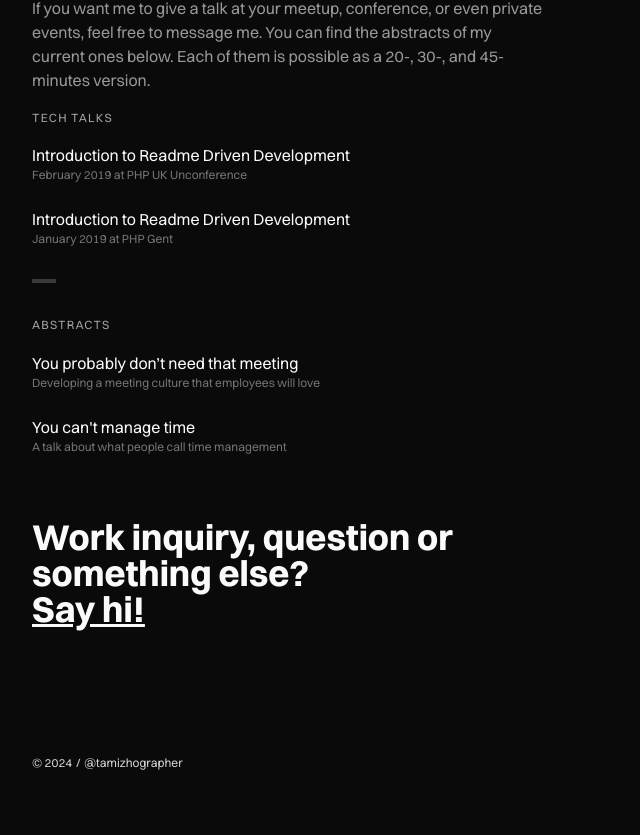
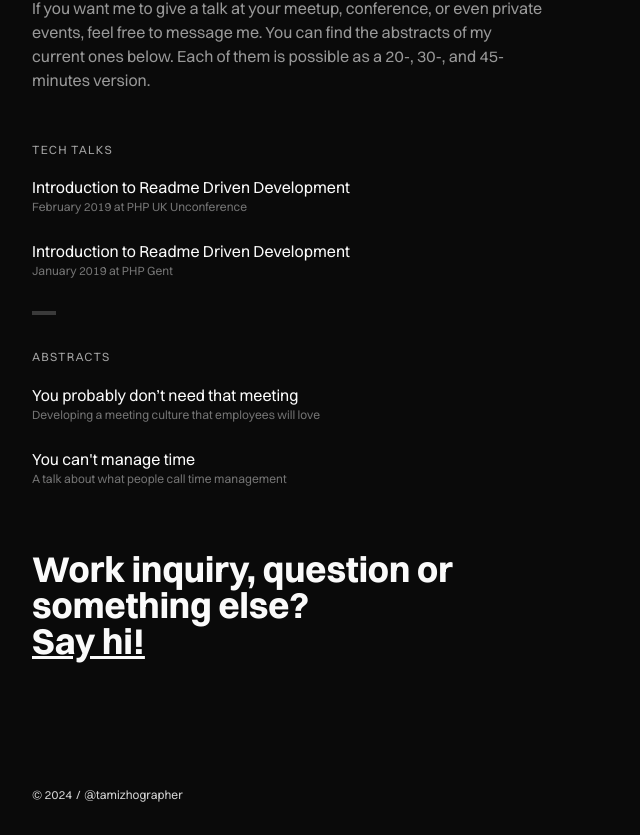
Before and after one commit to rathesDot/rathes.me, a Next.js app: page /work in a window 1280 px wide. Shown: the part 2259-3094 px from the top of the page, without its empty margins (0-640 px from the left). Before the commit the page ends 3062 px from the top, so only its background shows below. Built offline with nearby package versions, Linux system fonts and the light colour scheme.

Commit message:
💄 Add spacing

```diff
--- a/src/pages/work.tsx
+++ b/src/pages/work.tsx
@@ -165,6 +165,7 @@ const Work: React.FC<React.PropsWithChildren<NextPage>> = () => {
             of my current ones below. Each of them is possible as a 20-, 30-,
             and 45-minutes version.
           </Paragraph>
+          <div className="mt-12">
             <List title="Tech Talks" className="flex flex-col gap-6">
               <ListItem
                 link="/talks/readme-driven-development-phpuk.pdf"
@@ -194,6 +195,7 @@ const Work: React.FC<React.PropsWithChildren<NextPage>> = () => {
                 You can't manage time
               </ListItem>
             </List>
+          </div>
         </section>
         <section className="my-16">
           <SayHi />
```
Lines whose indentation alone changed are shown as unchanged.
